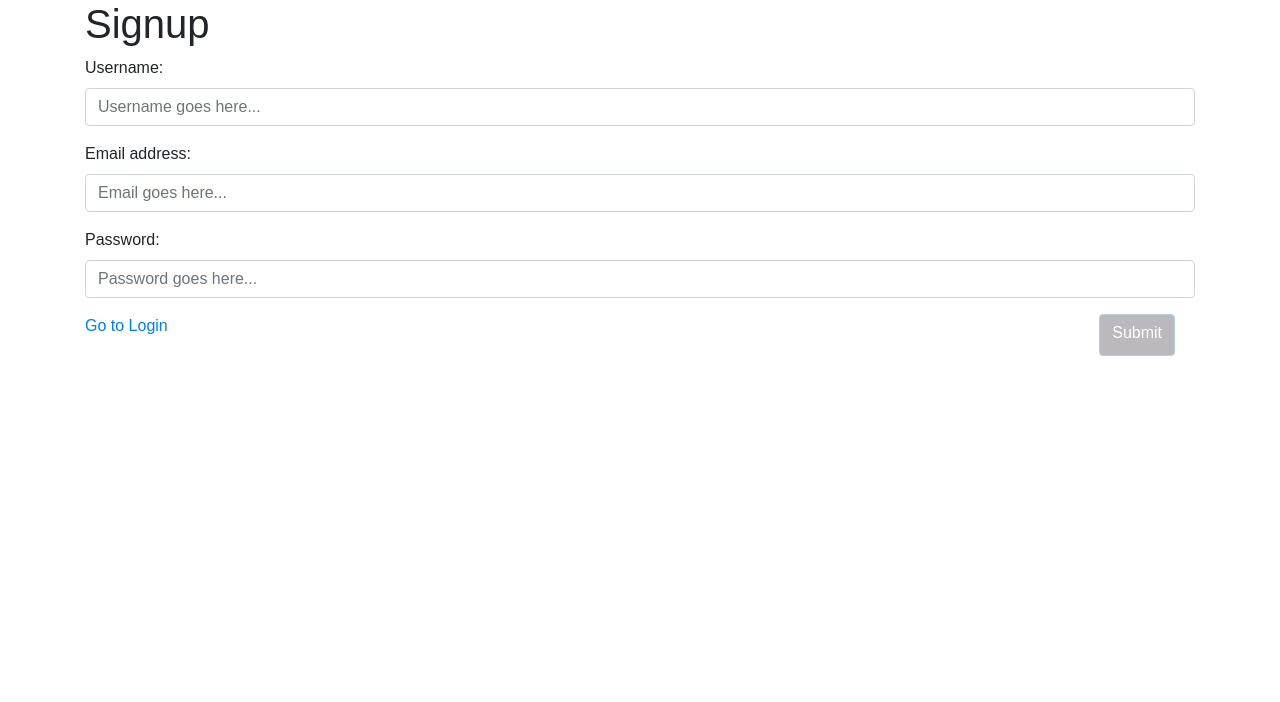
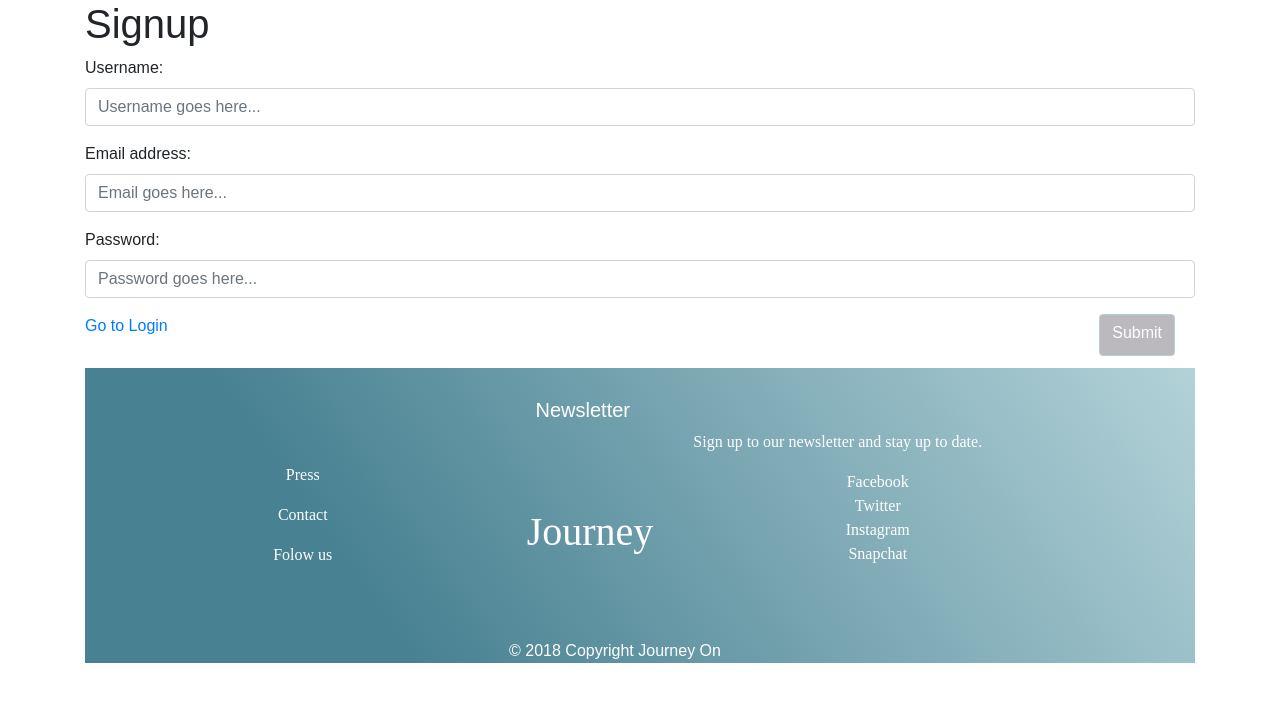
Before and after one commit to Throwback74/Journey_On, a React (Create React App) app in the folder client/: page /signup in a window 1280 px wide. Shown: the top 702 px of the page. Built offline with nearby package versions, Linux system fonts and the light colour scheme; what react-infinite-calendar would draw is missing.

Commit message:
all page styling

```diff
--- a/client/src/components/Footer/Footer.css
+++ b/client/src/components/Footer/Footer.css
@@ -2,7 +2,7 @@
     font-size: 32px;
 } */
 
-.foot {
+.ffoot {
     text-align: center;
     background-image: linear-gradient(55deg,#488192 25%,#b3d2d8);
     font-display: bolder;
@@ -12,7 +12,7 @@
     margin-top: 30px;
 }
 
-.footerTitle {
+.ffooterTitle {
     font-family: 'Indie Flower', cursive;
     position: relative;
     bottom: 75px;
@@ -20,31 +20,31 @@
     color: white;
 }
 
-.white-text {
+.fwhite-text {
     color: white;
     margin-right: 550px;
 }
 
-.grey-text {
+.fgrey-text {
     font-family: 'Merienda', cursive;
     color: white;
 }
 
-.dotts {
+.fdotts {
     list-style-type: none;
 }
 
-.about {
+.fabout {
     padding-top: 65px;
 }
 
-.signupEmail {
+.fsignupEmail {
     margin-right: 40px;
     color: white;
     font-family: 'Merienda', cursive;
 }
 
-.copywrite {
+.fcopywrite {
     color: white;
     margin-right: 50px;
 }
--- a/client/src/components/Footer/Footer.js
+++ b/client/src/components/Footer/Footer.js
@@ -3,30 +3,30 @@ import "./Footer.css";
 
 const Footer = (props) => (
     <footer>
-        <div className="foot">
+        <div className="ffoot">
             <div className="container">
                 <div className="row">
-                    <div className="col l6 s12 about">
-                        <p className="grey-text">Press</p>
-                        <p className="grey-text">Contact</p>
-                        <p className="grey-text">Folow us</p>
+                    <div className="col l6 s12 fabout">
+                        <p className="fgrey-text">Press</p>
+                        <p className="fgrey-text">Contact</p>
+                        <p className="fgrey-text">Folow us</p>
                     </div>
                     <div className="col l4 offset-l2 s12">
-                        <h5 className="white-text">Newsletter</h5>
-                        <p className="signupEmail">Sign up to our newsletter and stay up to date.</p>
-                        <ul className="dotts">
-                            <li><a className="grey-text text-lighten-3" href="https://www.facebook.com">Facebook</a></li>
-                            <li><a className="grey-text text-lighten-3" href="https://www.twitter.com">Twitter</a></li>
-                            <li><a className="grey-text text-lighten-3" href="https://www.instagram.com">Instagram</a></li>
-                            <li><a className="grey-text text-lighten-3" href="https://www.snapchat.com">Snapchat</a></li>
+                        <h5 className="fwhite-text">Newsletter</h5>
+                        <p className="fsignupEmail">Sign up to our newsletter and stay up to date.</p>
+                        <ul className="fdotts">
+                            <li><a className="fgrey-text text-lighten-3" href="https://www.facebook.com">Facebook</a></li>
+                            <li><a className="fgrey-text text-lighten-3" href="https://www.twitter.com">Twitter</a></li>
+                            <li><a className="fgrey-text text-lighten-3" href="https://www.instagram.com">Instagram</a></li>
+                            <li><a className="fgrey-text text-lighten-3" href="https://www.snapchat.com">Snapchat</a></li>
                         </ul>
                     </div>
                 </div>
-                <h1 className="footerTitle">Journey</h1>
+                <h1 className="ffooterTitle">Journey</h1>
             </div>
-            <div class="footer-copyright">
-                <div class="container">
-                    <p className="copywrite">© 2018 Copyright Journey On</p>
+            <div className="ffooter-copyright">
+                <div className="container">
+                    <p className="fcopywrite">© 2018 Copyright Journey On</p>
                 </div>
             </div>
         </div>
--- a/client/src/components/Hub/Home.js
+++ b/client/src/components/Hub/Home.js
@@ -3,6 +3,7 @@ import React, { Component } from 'react';
 import './Home.css';
 import AuthService from '../Auth/AuthService';
 import withAuth from '../Auth/withAuth';
+import Footer from '../Footer/Footer';
 const Auth = new AuthService();
 
 class Home extends Component {
@@ -41,6 +42,7 @@ class Home extends Component {
           <button type="button" className="btn btn-primary" onClick={this.goToEditProfile}>Go to Profile</button>
           <button type="button" className="btn btn-danger" onClick={this.handleLogout}>Logout</button>
         </p>
+        <Footer />
       </div>
     );
   }
--- a/client/src/components/Landing/Landing.js
+++ b/client/src/components/Landing/Landing.js
@@ -17,7 +17,7 @@ class Landing extends Component {
 
   render() {
     return (
-      <div>
+      <div className="landing-page">
         <header className="landingHeader">
           <div className="container">
             <div className="h1Header">
--- a/client/src/components/NewGoal/newGoal.js
+++ b/client/src/components/NewGoal/newGoal.js
@@ -2,6 +2,8 @@ import React, { Component } from 'react';
 import AuthService from '../Auth/AuthService';
 import API from '../../utils/API';
 import withAuth from '../Auth/withAuth';
+import Footer from '../Footer/Footer';
+import "./newGoal.css";
 
 
 
@@ -89,6 +91,7 @@ class Goal extends Component {
                     <button type="submit" className="btn btn-primary">Submit</button>
                 </form>
                 <button className="btn btn-primary" onClick={this.handleGoToProfile}>Go to profile</button>
+                <Footer />
             </div>
         )
     }
--- /dev/null
+++ b/client/src/components/Signup/Signup.css
@@ -0,0 +1,8 @@
+signupContainer {
+    background-image: linear-gradient(55deg,#488192 25%,#b3d2d8) !important;
+    opacity: 0.9;
+}
+
+.link {
+    color: gray;
+}
--- a/client/src/components/Signup/Signup.js
+++ b/client/src/components/Signup/Signup.js
@@ -1,7 +1,9 @@
-import React, {Component} from 'react';
-import {Link} from 'react-router-dom';
+import React, { Component } from 'react';
+import { Link } from 'react-router-dom';
 import AuthService from '../Auth/AuthService';
 import API from '../../utils/API';
+import Footer from '../Footer/Footer';
+import "./Signup.css";
 
 class Signup extends Component {
   constructor() {
@@ -34,11 +36,12 @@ class Signup extends Component {
       })
       .catch(err => {
         console.log(err.response);
-        alert(err.response.data.message)});
+        alert(err.response.data.message)
+      });
   };
 
   handleChange = event => {
-    const {name, value} = event.target;
+    const { name, value } = event.target;
     this.setState({
       [name]: value
     });
@@ -46,7 +49,7 @@ class Signup extends Component {
 
   render() {
     return (
-      <div className="container">
+      <div className="container signupContainer">
 
         <h1>Signup</h1>
         <form onSubmit={this.handleFormSubmit}>
@@ -57,7 +60,7 @@ class Signup extends Component {
               name="username"
               type="text"
               id="username"
-                   onChange={this.handleChange}/>
+              onChange={this.handleChange} />
           </div>
           <div className="form-group">
             <label htmlFor="email">Email address:</label>
@@ -66,7 +69,7 @@ class Signup extends Component {
               name="email"
               type="email"
               id="email"
-                   onChange={this.handleChange}/>
+              onChange={this.handleChange} />
           </div>
           <div className="form-group">
             <label htmlFor="pwd">Password:</label>
@@ -75,11 +78,12 @@ class Signup extends Component {
               name="password"
               type="password"
               id="pwd"
-                   onChange={this.handleChange}/>
+              onChange={this.handleChange} />
           </div>
           <button type="submit" className="btn btn-primary">Submit</button>
         </form>
-        <p><Link to="/login">Go to Login</Link></p>
+        <p className="link"><Link to="/login">Go to Login</Link></p>
+        <Footer />
       </div>
     );
   }
```
Also changed, not shown: client/src/components/NewGoal/newGoal.css (added). Lines whose indentation alone changed are shown as unchanged.
